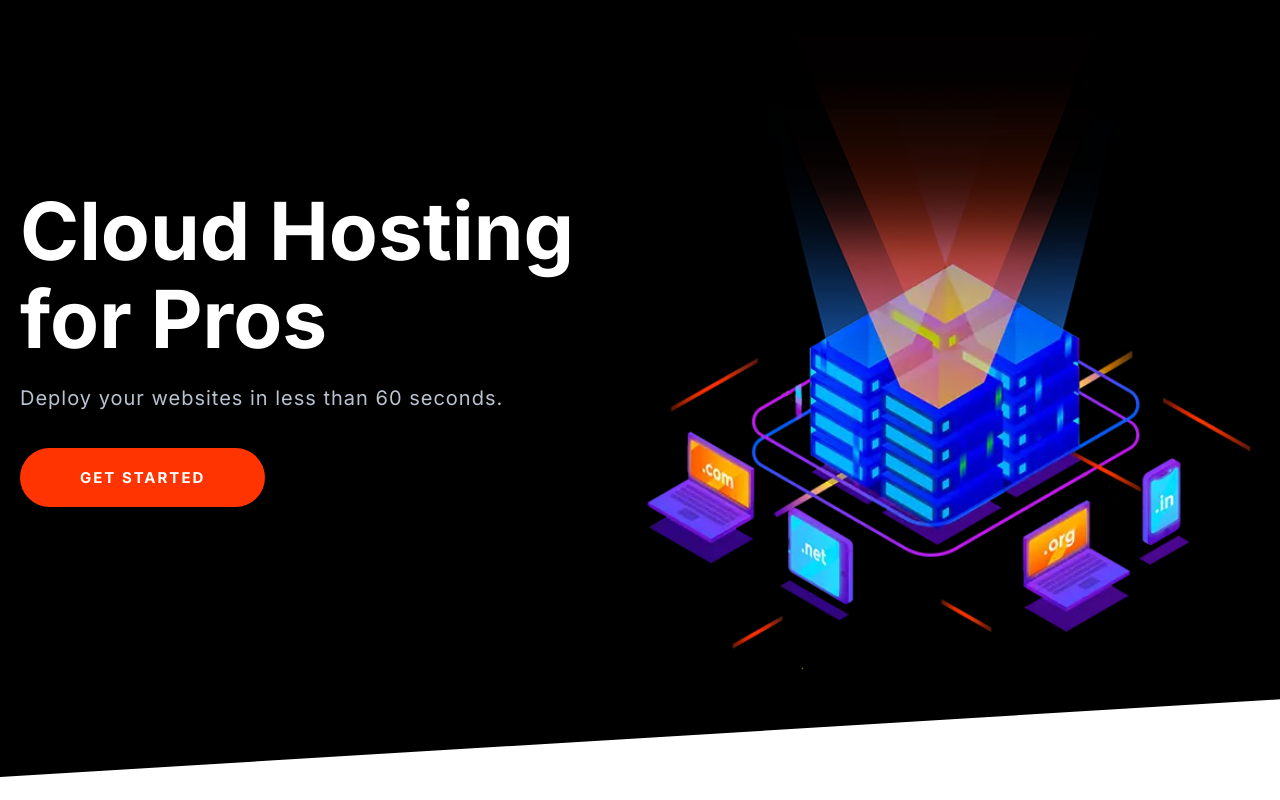
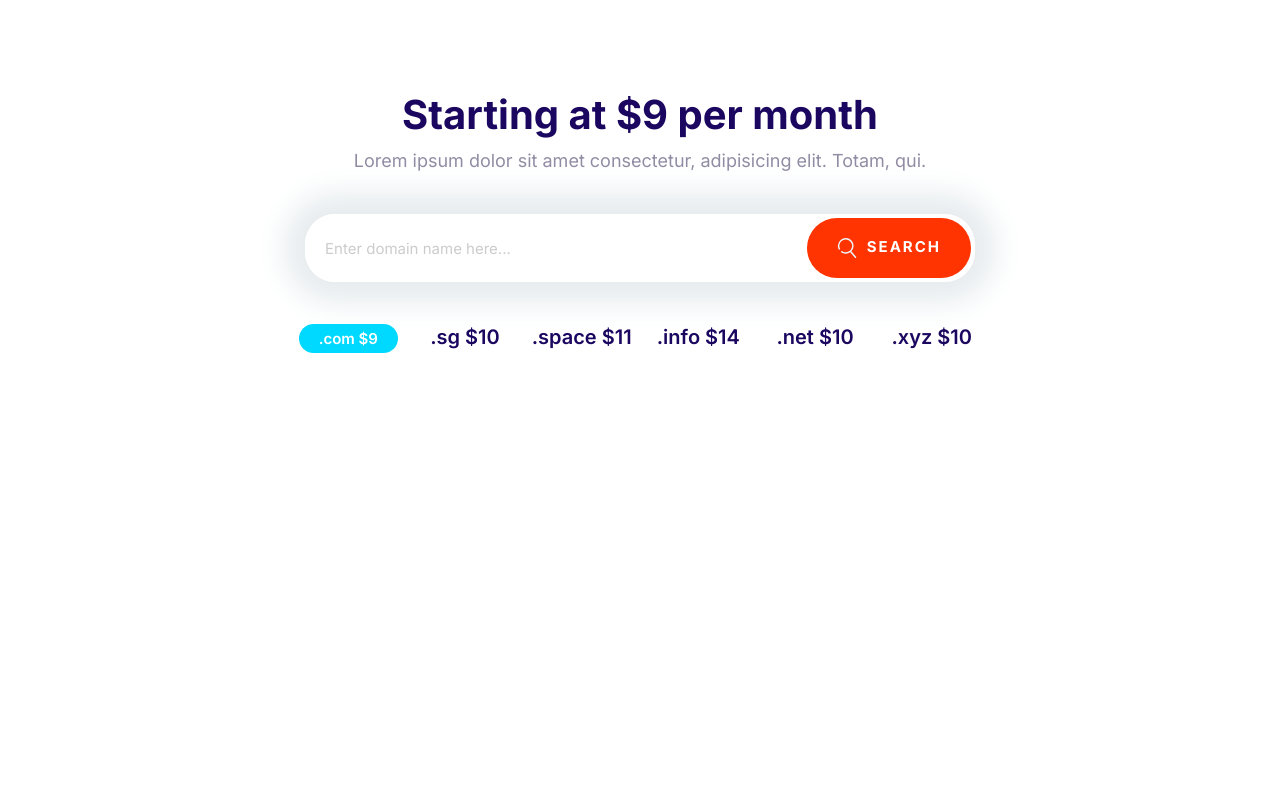
Before and after one commit to annie20/moshify, a plain HTML site: page index.html in a window 1280 px wide. Drawn offline with Linux system fonts and the light colour scheme.

Commit message:
Build the domain block.

```diff
--- a/css/styles.css
+++ b/css/styles.css
@@ -198,6 +198,7 @@ a {
   text-transform: uppercase;
   text-align: center;
   border: 0;
+  outline: 0;
   font-weight: bold;
   letter-spacing: 0.2rem;
   border-radius: 40px;
@@ -209,7 +210,14 @@ a {
   height: 70px; */
 }
 
-.btn--primary {
+.btn .icon {
+  width: 2rem;
+  height: 2rem;
+  margin-right: 1rem;
+  vertical-align: middle;
+}
+
+.--primary {
   background-color: var(--color--primary);
   color: white;
 }
@@ -290,7 +298,7 @@ a {
 .input-group .input {
   border: 0;
   flex-grow: 1;
-  padding: 1.5rem 1rem;
+  padding: 1.5rem 2rem;
 }
 
 .input-group .btn {
@@ -696,3 +704,28 @@ a {
     align-self: center;
   }
 }
+
+/* Domain Block */
+.block-domain .input-group {
+  box-shadow: 0 0 30px 20px #e6ebee;
+  border: 0;
+  margin: 4rem auto;
+  max-width: 670px;
+}
+
+.block-domain__prices {
+  display: grid;
+  grid-template-columns: repeat(3, 1fr);
+  grid-template-rows: repeat(2, 6rem);
+  font-size: 2rem;
+  font-weight: 600;
+  justify-items: center;
+  max-width: 700px;
+  margin: 0 auto;
+}
+
+@media screen and (min-width: 768px) {
+  .block-domain__prices {
+    grid-template-columns: repeat(auto-fit, minmax(10rem, 1fr));
+  }
+}
--- a/index.html
+++ b/index.html
@@ -15,27 +15,33 @@
     <link rel="stylesheet" href="css/styles.css" />
   </head>
   <body>
-    <section class="block block--dark block--skewed-left hero">
-      <div class="containter grid grid--1X2">
-        <header class="block__header hero__content">
-          <h1 class="block__heading">Cloud Hosting for Pros</h1>
-          <p class="hero__tagline">
-            Deploy your websites in less than 60 seconds.
-          </p>
-          <a href="#" class="btn btn--accent btn--streched">Get Started</a>
-        </header>
-        <picture>
-          <source
-            type="image/webp"
-            srcset="images/banner.webp 1x, images/banner@2x.webp 2x"
-          />
-          <source
-            type="image/png"
-            srcset="images/banner.png 1x, images/banner@2x.png 2x"
-          />
-          <img class="hero__image" src="images/banner.png" alt="" />
-        </picture>
+    <section class="block container block-domain">
+      <header class="block__header">
+        <h2>Starting at $9 per month</h2>
+        <p>
+          Lorem ipsum dolor sit amet consectetur, adipisicing elit. Totam, qui.
+        </p>
+      </header>
+      <div class="input-group">
+        <input
+          type="text"
+          class="input"
+          placeholder="Enter domain name here..."
+        />
+        <button class="btn btn--accent">
+          <svg class="icon icon--white">
+            <use xlink:href="images/sprite.svg#search"></use></svg
+          >Search
+        </button>
       </div>
+      <ul class="list block-domain__prices">
+        <li><span class="badge badge--secondary">.com $9</span></li>
+        <li>.sg $10</li>
+        <li>.space $11</li>
+        <li>.info $14</li>
+        <li>.net $10</li>
+        <li>.xyz $10</li>
+      </ul>
     </section>
     <script src="js/main.js"></script>
   </body>
```
Also changed, not shown: components/domain.html (added, +22 -0 lines).
